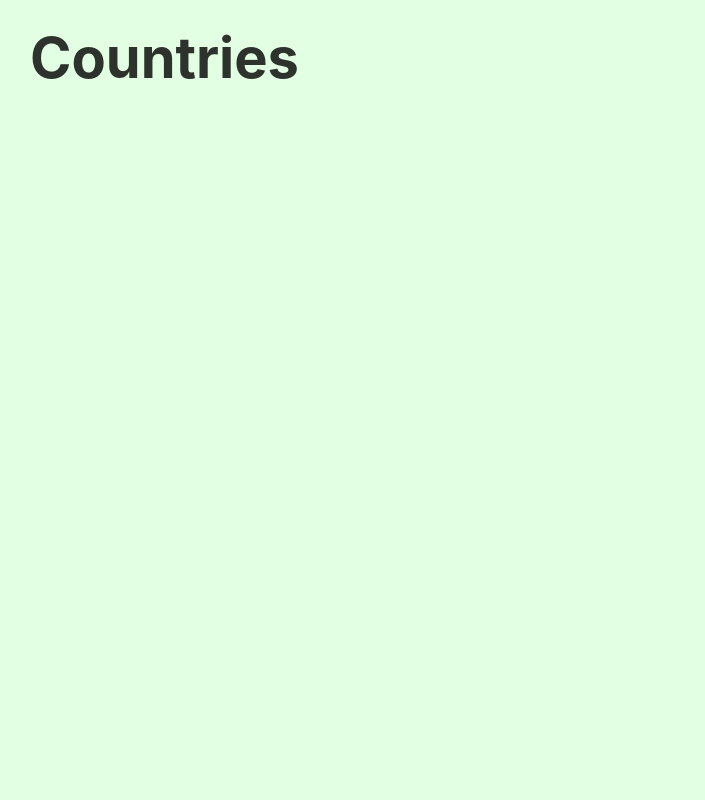
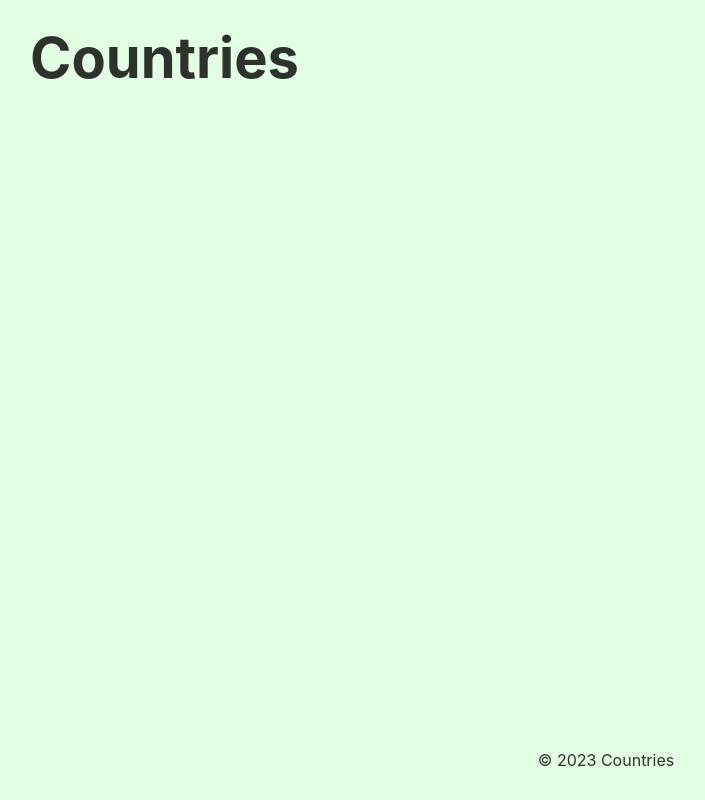
Before and after one commit to ViktorijaMart/countries-app, a React (Create React App) app: page / in a window 1280 px wide. Shown: the whole page, without its empty margins (34-739 px from the left). Built offline with nearby package versions, Linux system fonts and the light colour scheme.

Commit message:
added Footer and styling for it

```diff
--- a/src/App.module.css
+++ b/src/App.module.css
@@ -5,3 +5,8 @@
   background-color: #e3ffe3;
   color: #2d322d;
 }
+
+.app {
+  min-height: 100vh;
+  position: relative;
+}
--- a/src/App.tsx
+++ b/src/App.tsx
@@ -1,12 +1,14 @@
 import React from "react";
 
-import "./App.module.css";
+import styles from "./App.module.css";
+import Footer from "./components/Layout/Footer";
 import Header from "./components/Layout/Header";
 
 function App() {
   return (
-    <div>
+    <div className={styles.app}>
       <Header />
+      <Footer />
     </div>
   );
 }
--- /dev/null
+++ b/src/components/Layout/Footer.module.css
@@ -0,0 +1,9 @@
+footer {
+  position: absolute;
+  bottom: 0;
+  width: 100vw;
+  height: 80px;
+  display: flex;
+  justify-content: center;
+  align-items: center;
+}
--- /dev/null
+++ b/src/components/Layout/Footer.tsx
@@ -0,0 +1,11 @@
+import "./Footer.module.css";
+
+const Footer = () => {
+  return (
+    <footer>
+      <p>&copy; 2023 Countries</p>
+    </footer>
+  );
+};
+
+export default Footer;
```
